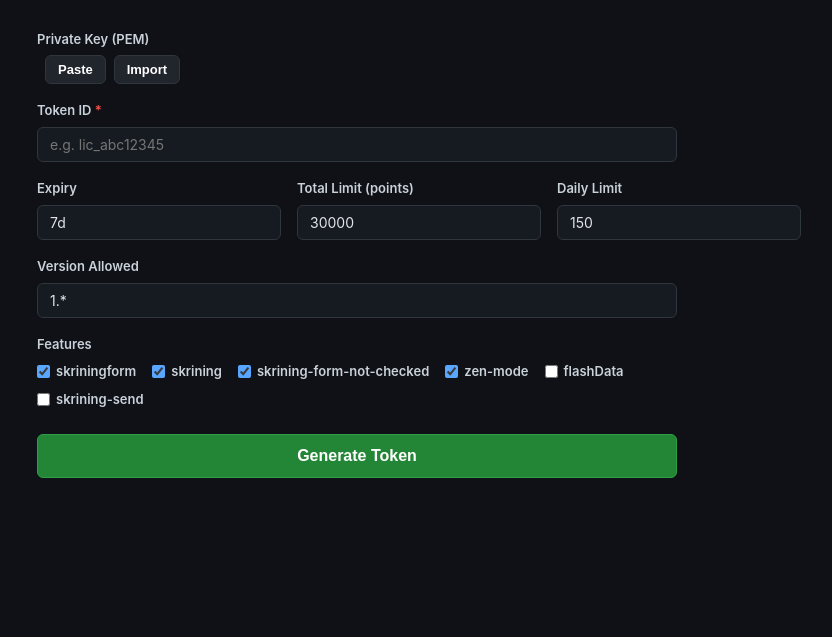
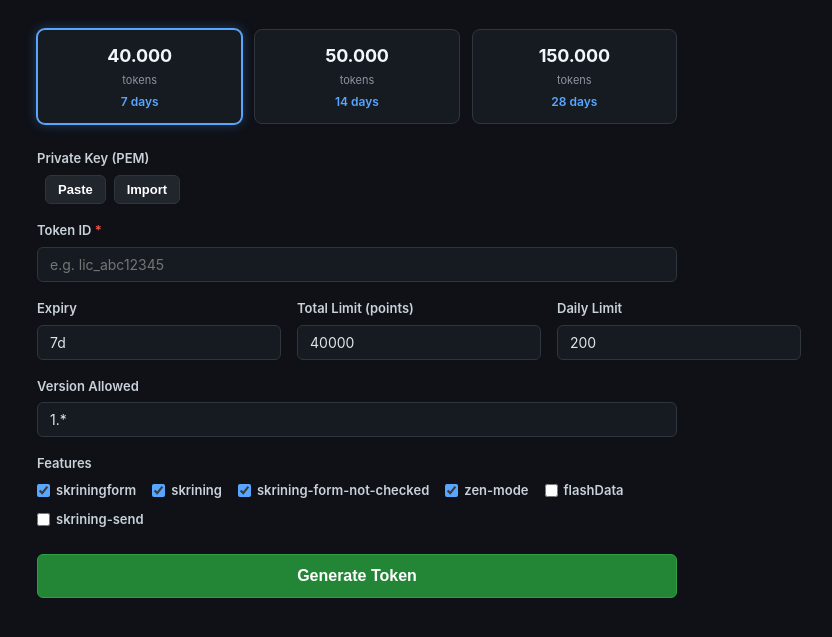
Before and after one commit to SonyPradana/dandelion, a website with bundled scripts: page public/token-generator.html in a window 1280 px wide. Shown: the part 133-770 px from the top of the page, without its empty margins (283-1115 px from the left). Built offline with nearby package versions, Linux system fonts and the light colour scheme.

Commit message:
feat: add token preset cards to token generator page
Add three preset cards above the form to quickly fill total limit, expiry,
and daily limit: 40k/7d, 50k/14d, 150k/28d. Cards lay out horizontally
when width allows and stack in a single column on narrow screens. The
first card is selected by default with a highlighted border, matching the
form defaults.

```diff
--- a/public/token-generator.css
+++ b/public/token-generator.css
@@ -45,6 +45,63 @@ form {
   display: flex;
   flex-direction: column;
   gap: 1rem;
+}
+
+.presets {
+  display: grid;
+  grid-template-columns: repeat(auto-fit, minmax(160px, 1fr));
+  gap: 0.75rem;
+  margin-bottom: 1.5rem;
+}
+
+.preset-card {
+  display: flex;
+  flex-direction: column;
+  align-items: center;
+  gap: 0.125rem;
+  padding: 0.75rem 0.5rem;
+  background: #161b22;
+  border: 1px solid #30363d;
+  border-radius: 8px;
+  cursor: pointer;
+  text-align: center;
+  transition:
+    border-color 0.15s,
+    box-shadow 0.15s,
+    transform 0.15s;
+}
+
+.preset-card:hover {
+  border-color: #58a6ff;
+}
+
+.preset-card.active {
+  border-color: #58a6ff;
+  box-shadow: 0 0 0 1px #58a6ff, 0 0 12px rgba(88, 166, 255, 0.35);
+}
+
+.preset-token {
+  font-size: 1.125rem;
+  font-weight: 700;
+  color: #f0f6fc;
+  letter-spacing: -0.01em;
+}
+
+.preset-unit {
+  font-size: 0.688rem;
+  color: #8b949e;
+}
+
+.preset-expiry {
+  font-size: 0.75rem;
+  font-weight: 600;
+  color: #58a6ff;
+}
+
+@media (max-width: 480px) {
+  .presets {
+    grid-template-columns: 1fr;
+  }
 }
 
 .field {
--- a/public/token-generator.html
+++ b/public/token-generator.html
@@ -26,6 +26,24 @@
         <p class="subtitle">Quota Token Generator</p>
       </header>
 
+      <section class="presets" aria-label="Quick presets">
+        <div class="preset-card" data-total="40000" data-expiry="7d" data-daily="200">
+          <span class="preset-token">40.000</span>
+          <span class="preset-unit">tokens</span>
+          <span class="preset-expiry">7 days</span>
+        </div>
+        <div class="preset-card" data-total="50000" data-expiry="14d" data-daily="300">
+          <span class="preset-token">50.000</span>
+          <span class="preset-unit">tokens</span>
+          <span class="preset-expiry">14 days</span>
+        </div>
+        <div class="preset-card" data-total="150000" data-expiry="28d" data-daily="500">
+          <span class="preset-token">150.000</span>
+          <span class="preset-unit">tokens</span>
+          <span class="preset-expiry">28 days</span>
+        </div>
+      </section>
+
       <form id="tokenForm">
         <div class="field">
           <label>Private Key (PEM)</label>
@@ -50,11 +68,11 @@
           </div>
           <div class="field">
             <label for="totalLimit">Total Limit (points)</label>
-            <input type="number" id="totalLimit" value="30000" min="0" />
+            <input type="number" id="totalLimit" value="40000" min="0" />
           </div>
           <div class="field">
             <label for="dailyLimit">Daily Limit</label>
-            <input type="number" id="dailyLimit" value="150" min="0" />
+            <input type="number" id="dailyLimit" value="200" min="0" />
           </div>
         </div>
 
--- a/public/token-generator.js
+++ b/public/token-generator.js
@@ -216,3 +216,21 @@ copyShareBtn.addEventListener('click', async () => {
     document.execCommand('copy');
   }
 });
+
+const presetCards = document.querySelectorAll('.preset-card');
+const totalLimitInput = document.getElementById('totalLimit');
+const dailyLimitInput = document.getElementById('dailyLimit');
+const expiryInput = document.getElementById('expiry');
+
+function applyPreset(card) {
+  totalLimitInput.value = card.dataset.total;
+  dailyLimitInput.value = card.dataset.daily;
+  expiryInput.value = card.dataset.expiry;
+  presetCards.forEach((c) => c.classList.toggle('active', c === card));
+}
+
+presetCards.forEach((card) => {
+  card.addEventListener('click', () => applyPreset(card));
+});
+
+applyPreset(presetCards[0]);
```
